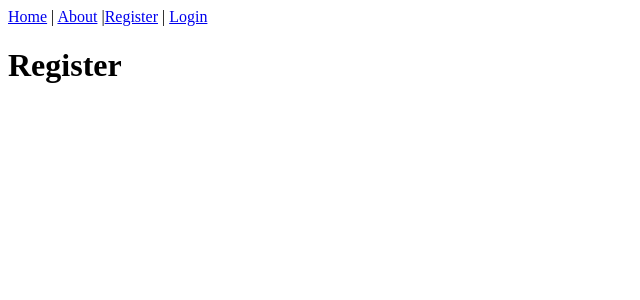
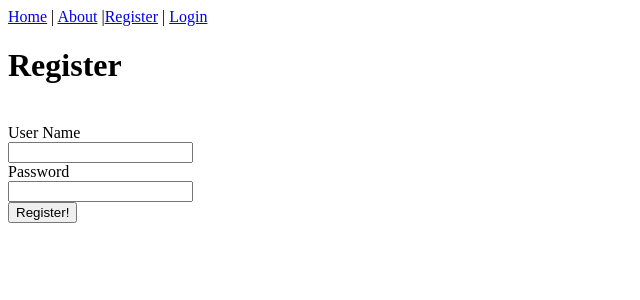
Before and after one commit to RudyWilliams/workout-tracker, a Flask app: page /register in a window 1280 px wide. Shown: the top 300 px of the page, without its empty margins (0-640 px from the left). Run offline with Flask 2, Linux system fonts and the light colour scheme.

Commit message:
adds form fields with validation and redirect on submit

```diff
--- a/app.py
+++ b/app.py
@@ -1,5 +1,6 @@
-from flask import Flask, render_template, request
+from flask import Flask, render_template, request, redirect, url_for
 from data import data
+import forms
 
 
 app = Flask(__name__)
@@ -17,9 +18,13 @@ def about():
     return render_template("about.html")
 
 
-@app.route("/register")
+# this one needs get for retrieving page and post to submit
+@app.route("/register", methods=["GET", "POST"])
 def register():
-    return render_template("register.html")
+    registration_form = forms.RegistrationForm()
+    if registration_form.validate_on_submit():
+        return redirect(url_for("login"))
+    return render_template("register.html", template_form=registration_form)
 
 
 @app.route("/login")
--- /dev/null
+++ b/forms.py
@@ -0,0 +1,11 @@
+from flask_wtf import FlaskForm
+from wtforms import StringField, PasswordField, SubmitField
+from wtforms.validators import DataRequired, Length
+
+
+class RegistrationForm(FlaskForm):
+    username = StringField("User Name", validators=[DataRequired()])
+    password = PasswordField(
+        "Password", validators=[DataRequired(), Length(min=6, max=20)]
+    )
+    submit = SubmitField("Register!")
--- a/templates/register.html
+++ b/templates/register.html
@@ -1,4 +1,12 @@
 {% extends "base.html" %}
 {% block content %}
 <h1>Register</h1>
+<form method="POST">
+    {{ template_form.hidden_tag() }}<br />
+    {{ template_form.username.label }}<br />
+    {{ template_form.username() }}<br />
+    {{ template_form.password.label }}<br />
+    {{ template_form.password() }}<br />
+    {{ template_form.submit() }}<br />
+</form>
 {% endblock %}
```
